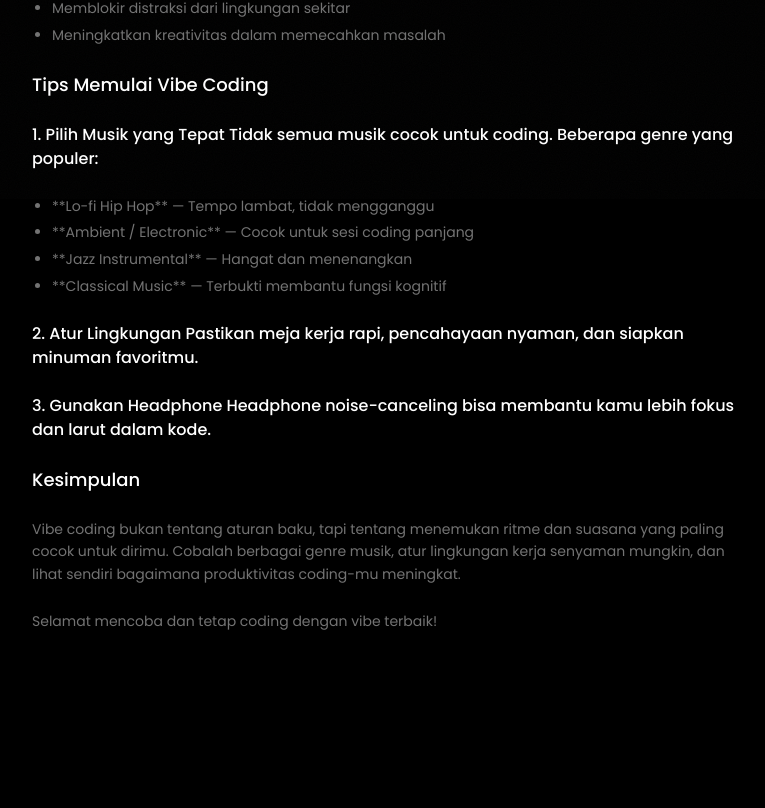
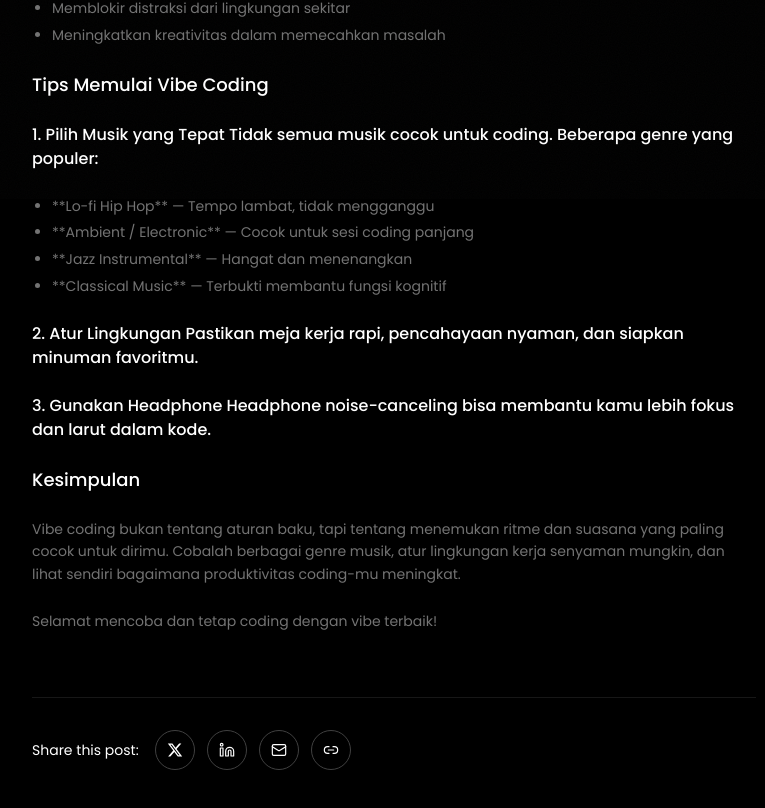
Before and after one commit to SiloKusuma/Portofolioku, a Next.js app: page /blog/apa-itu-vibe-coding in a window 1280 px wide. Shown: the part 601-1409 px from the top of the page, without its empty margins (96-861 px from the left). Before the commit the page ends 1346 px from the top, so only its background shows below. Built offline with nearby package versions, Linux system fonts and the light colour scheme.

Commit message:
Add Share this post section to blog articles

```diff
--- a/app/blog/[slug]/page.tsx
+++ b/app/blog/[slug]/page.tsx
@@ -3,6 +3,7 @@ import { notFound } from "next/navigation";
 import { blogPosts } from "@/lib/blogData";
 import { getBlogHeadings } from "@/lib/blogContent";
 import BlogArticleContent from "@/components/BlogArticleContent";
+import BlogShare from "@/components/BlogShare";
 import BlogTableOfContents from "@/components/BlogTableOfContents";
 
 interface Props {
@@ -55,6 +56,8 @@ export default function BlogDetailPage({ params }: Props) {
             <div className="mt-12">
               <BlogArticleContent content={post.content} />
             </div>
+
+            <BlogShare title={post.title} excerpt={post.excerpt} />
           </article>
 
           {headings.length > 0 && (
--- /dev/null
+++ b/components/BlogShare.tsx
@@ -0,0 +1,122 @@
+"use client";
+
+import { useState } from "react";
+import { Linkedin, Mail, Link2 } from "lucide-react";
+
+interface Props {
+  title: string;
+  excerpt?: string;
+}
+
+function XIcon({ className }: { className?: string }) {
+  return (
+    <svg viewBox="0 0 24 24" fill="currentColor" className={className} aria-hidden>
+      <path d="M18.244 2.25h3.308l-7.227 8.26 8.502 11.24H16.17l-5.214-6.817L4.99 21.75H1.68l7.73-8.835L1.254 2.25H8.08l4.713 6.231zm-1.161 17.52h1.833L7.084 4.126H5.117z" />
+    </svg>
+  );
+}
+
+export default function BlogShare({ title, excerpt }: Props) {
+  const [copied, setCopied] = useState(false);
+
+  const getPageUrl = () => window.location.href;
+
+  const openShare = (platform: "x" | "linkedin" | "email") => {
+    const url = getPageUrl();
+
+    if (platform === "x") {
+      const shareUrl = new URL("https://twitter.com/intent/tweet");
+      shareUrl.searchParams.set("url", url);
+      shareUrl.searchParams.set("text", title);
+      window.open(shareUrl.toString(), "_blank", "noopener,noreferrer");
+      return;
+    }
+
+    if (platform === "linkedin") {
+      const shareUrl = new URL("https://www.linkedin.com/sharing/share-offsite/");
+      shareUrl.searchParams.set("url", url);
+      window.open(shareUrl.toString(), "_blank", "noopener,noreferrer");
+      return;
+    }
+
+    const body = excerpt ? `${excerpt}\n\n${url}` : url;
+    const mailUrl = new URL("mailto:");
+    mailUrl.searchParams.set("subject", title);
+    mailUrl.searchParams.set("body", body);
+    window.location.href = mailUrl.toString();
+  };
+
+  const copyLink = async () => {
+    try {
+      await navigator.clipboard.writeText(getPageUrl());
+      setCopied(true);
+      window.setTimeout(() => setCopied(false), 2000);
+    } catch {
+      const input = document.createElement("input");
+      input.value = getPageUrl();
+      document.body.appendChild(input);
+      input.select();
+      document.execCommand("copy");
+      document.body.removeChild(input);
+      setCopied(true);
+      window.setTimeout(() => setCopied(false), 2000);
+    }
+  };
+
+  const buttonClass =
+    "inline-flex h-10 w-10 items-center justify-center rounded-full border border-neutral-700 bg-black text-white transition-colors hover:border-neutral-500 hover:bg-neutral-900";
+
+  return (
+    <div className="mt-16 pt-8 border-t border-neutral-900 flex flex-wrap items-center gap-4">
+      <span className="text-sm text-white">Share this post:</span>
+
+      <div className="flex items-center gap-3">
+        <button
+          type="button"
+          onClick={() => openShare("x")}
+          className={buttonClass}
+          aria-label="Share on X"
+          title="Share on X"
+        >
+          <XIcon className="h-4 w-4" />
+        </button>
+
+        <button
+          type="button"
+          onClick={() => openShare("linkedin")}
+          className={buttonClass}
+          aria-label="Share on LinkedIn"
+          title="Share on LinkedIn"
+        >
+          <Linkedin className="h-4 w-4" strokeWidth={1.75} />
+        </button>
+
+        <button
+          type="button"
+          onClick={() => openShare("email")}
+          className={buttonClass}
+          aria-label="Share via email"
+          title="Share via email"
+        >
+          <Mail className="h-4 w-4" strokeWidth={1.75} />
+        </button>
+
+        <button
+          type="button"
+          onClick={copyLink}
+          className={buttonClass}
+          aria-label={copied ? "Link copied" : "Copy link"}
+          title={copied ? "Link copied!" : "Copy link"}
+        >
+          <Link2 className="h-4 w-4" strokeWidth={1.75} />
+        </button>
+      </div>
+
+      {copied && (
+        <span className="text-xs text-emerald-400" role="status">
+          Link copied!
+        </span>
+      )}
+    </div>
+  );
+}
```
